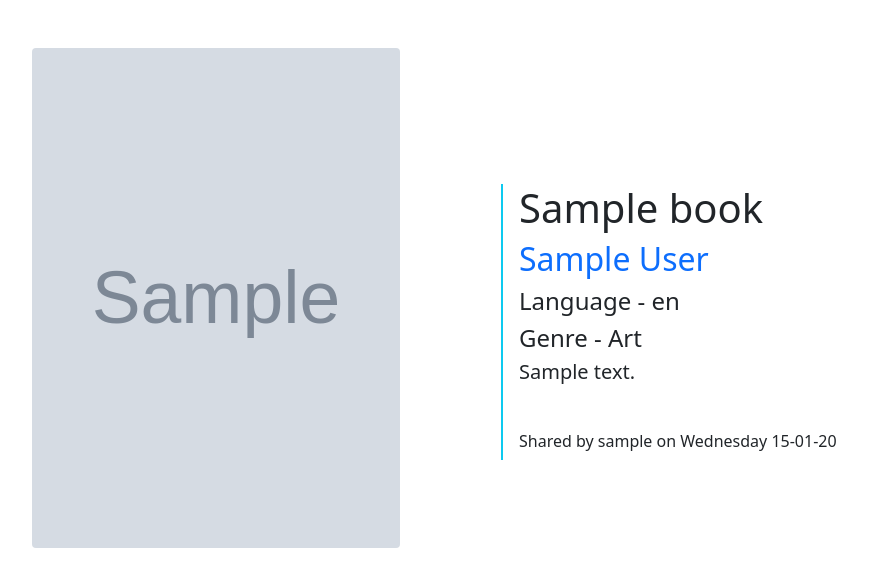
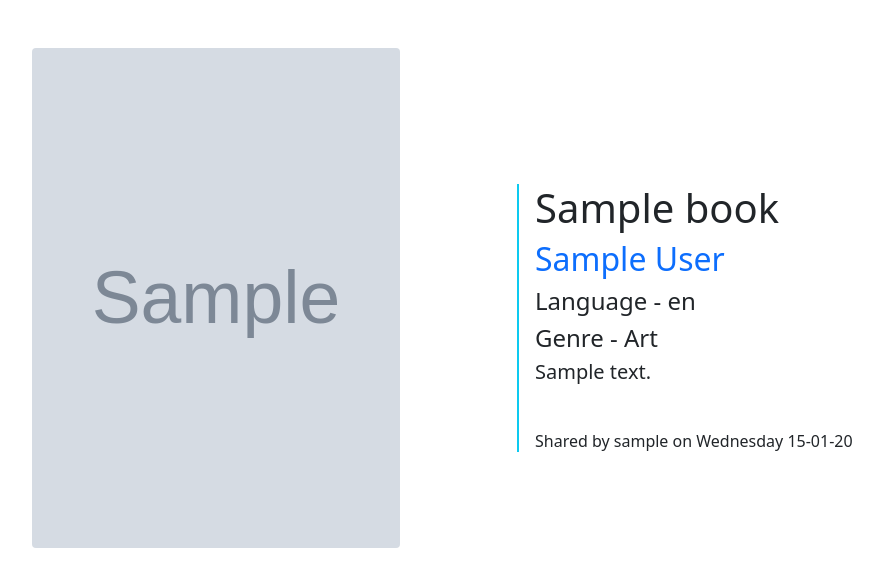
Before and after one commit to AntoanStefanov/library, a Django app: a page that uses books/templates/books/book_details.html in a window 1280 px wide. Shown: the part 56-643 px from the top of the page, without its empty margins (139-1022 px from the left). Run offline with Django 4.2, Linux system fonts and the light colour scheme; tables that the repository leaves empty hold one stand-in row (values such as "Sample post"); grey boxes marked "Sample" are stand-in pictures.

Commit message:
bootstrap border in div

```diff
--- a/books/templates/books/book_details.html
+++ b/books/templates/books/book_details.html
@@ -39,7 +39,8 @@
         </div>
       {% endif %}
     </div>
-    <div style="border-left: 2px solid #0DCAF0" class="col-lg-6 text-right mt-5 px-3">
+    <div class="col-lg-6 text-right mt-5 px-3">
+      <div style="border-left: 2px solid #0DCAF0" class="px-3">
         <h1>{{object.title}}</h1>
         <h2><a href="{% url 'author_books' object.author %}">{{ object.author }}</a></h2>
         <h4>Language - {{ object.language }}</h4>
@@ -51,6 +52,7 @@
           <h6>Shared by {{ object.posted_by }} on {{ object.date_posted|date:'l d-m-y' }}</h6>
         </div>
     </div>
+    </div>
   </div>
 </div>
 {% endblock content %}
```
